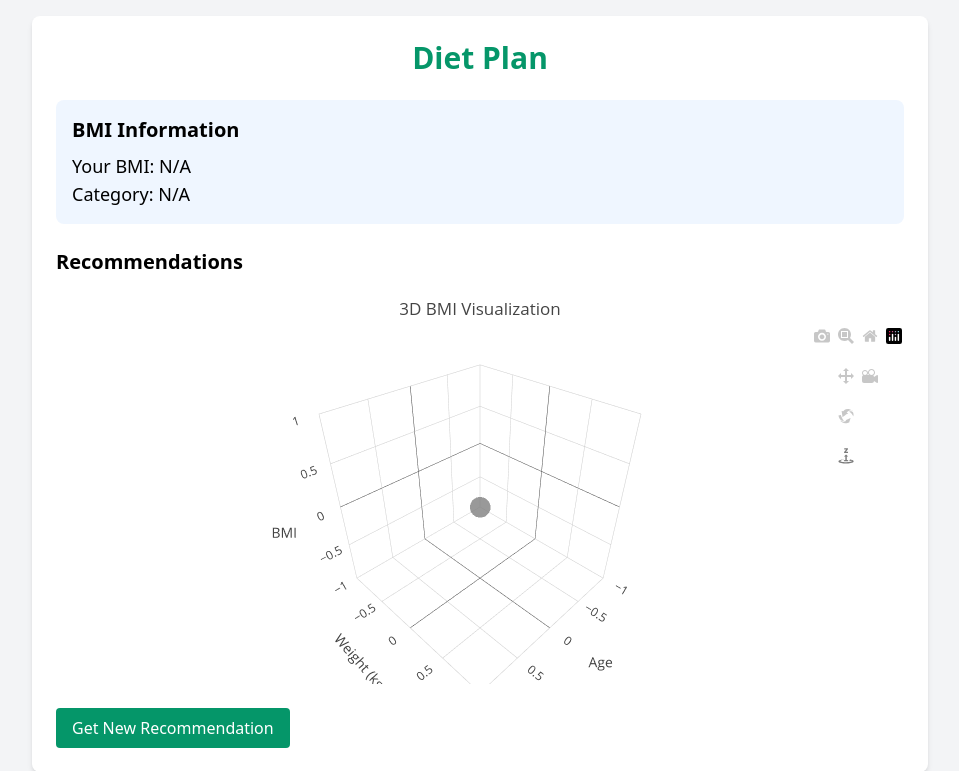
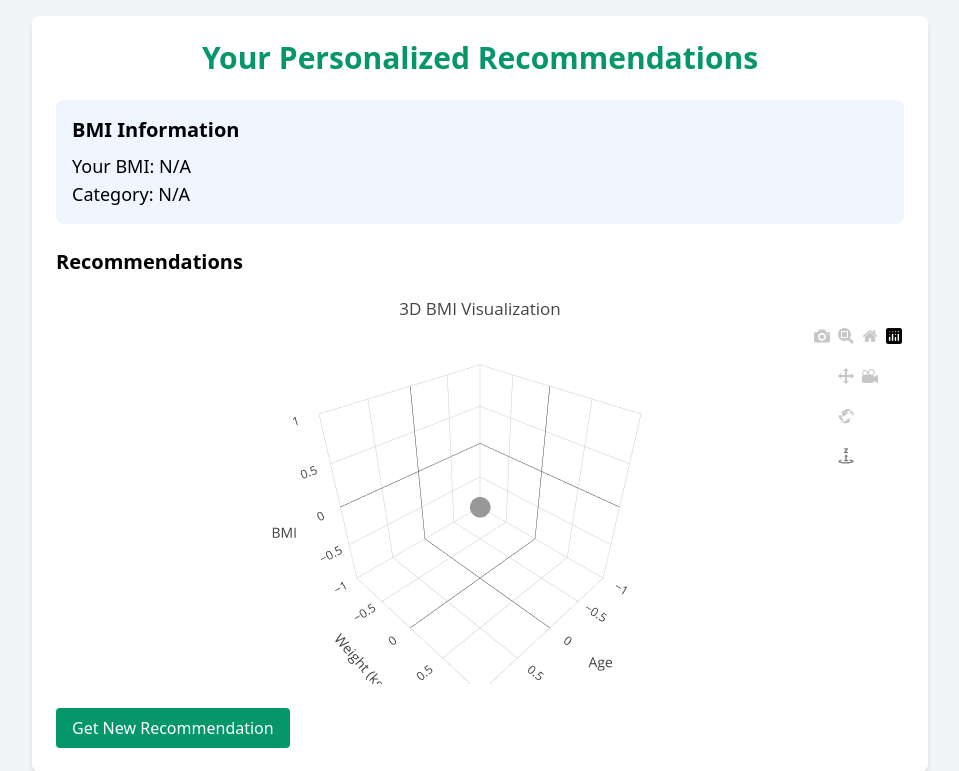
Before and after one commit to AdityaDeshmukh2023/Fitflow, a Django app: template diet_project/templates/diet/recommendation_result.html in a window 1280 px wide. Shown: the part 64-835 px from the top of the page, without its empty margins (160-1119 px from the left). Run offline with Django 5.2, Linux system fonts and the light colour scheme; the template is opened without the code that fills it, so the values that code supplies are empty; some libraries are stand-ins or nearby versions.

Commit message:
templete and two words form html updated

```diff
--- a/diet_project/diet_recommendation/views.py
+++ b/diet_project/diet_recommendation/views.py
@@ -49,7 +49,6 @@ def diet_recommendation_view(request):
             - Dietary Preference: {profile.Food_type}
             - Health Goal: {profile.goal}
             - Medical Conditions: {profile.disease}
-            - Activity Level: {profile.Activity_level}
             - Food Allergies/Restrictions: {profile.allergics}
             - Target Timeline: {profile.Target_timeline}
 
--- a/diet_project/templates/diet/recommendation_result.html
+++ b/diet_project/templates/diet/recommendation_result.html
@@ -44,7 +44,7 @@
 </style>
 {% block content %}
 <div class="max-w-4xl mx-auto bg-white p-6 rounded-lg shadow-md">
-    <h1 class="text-3xl font-bold mb-6 text-center text-green-600">Diet Plan</h1>
+    <h1 class="text-3xl font-bold mb-6 text-center text-green-600">Your Personalized Recommendations</h1>
 
     <div class="mb-6 p-4 bg-blue-50 rounded-lg">
         <h2 class="text-xl font-bold mb-2">BMI Information</h2>
```
Also changed, not shown: diet_project/diet_recommendation/forms.py (+1 -6 lines), diet_project/db.sqlite3, diet_project/diet_recommendation/models.py (line endings or trailing spaces).
